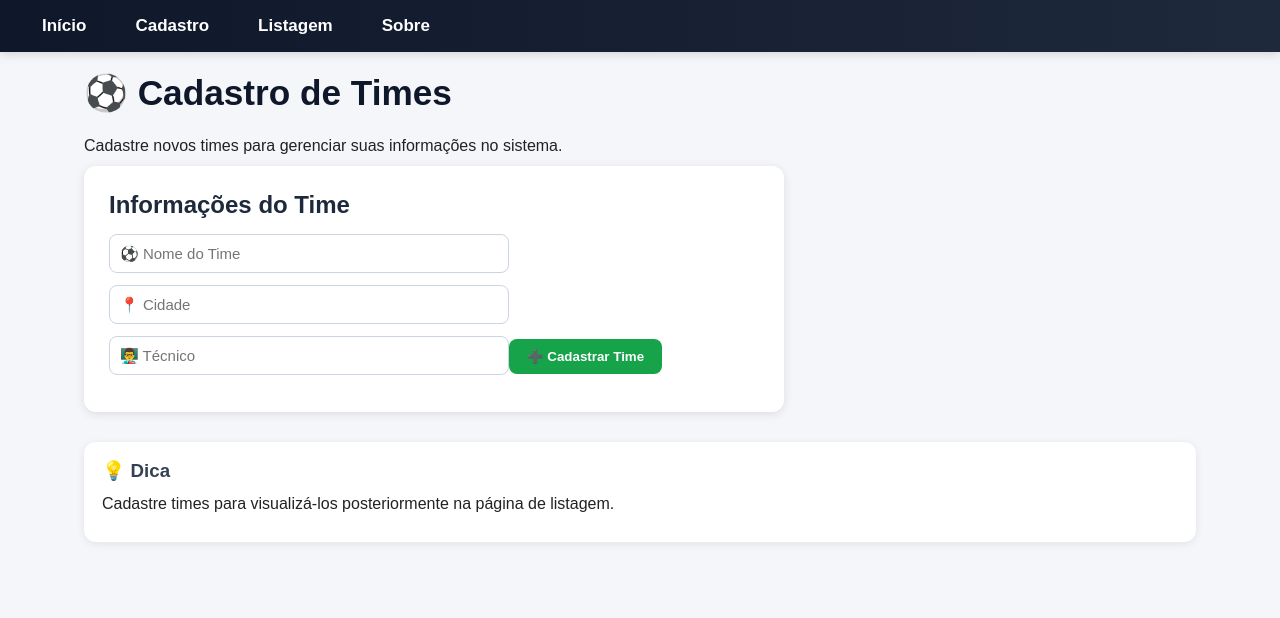
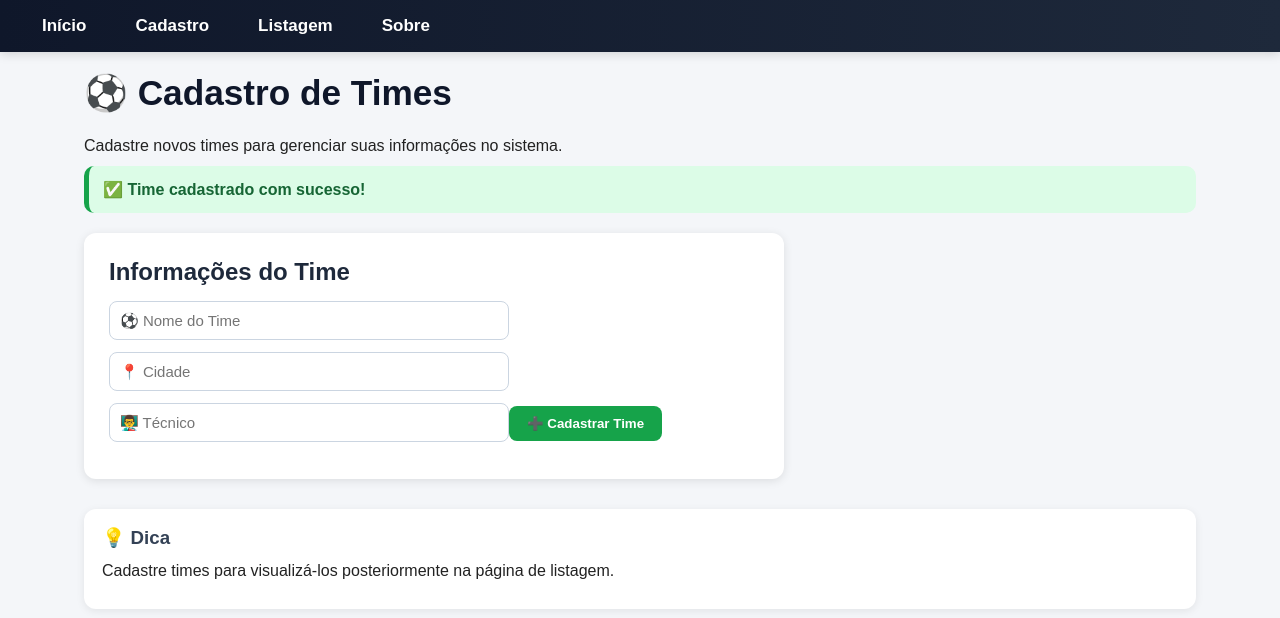
Before and after one commit to jhonata295/trabalho-frontend, a React (Vite) app in the folder trabalho-frontend/: page /cadastro in a window 1280 px wide. Both pictures are taken after typing "Sample", "Sample", "Sample" into the empty fields and a click on the button "➕ Cadastrar Time". Shown: the top 618 px of the page. Built offline with nearby package versions, Linux system fonts and the light colour scheme.

Commit message:
refactor: melhorar feedback visual e experiencia do usuario

```diff
--- a/trabalho-frontend/src/pages/Cadastro.jsx
+++ b/trabalho-frontend/src/pages/Cadastro.jsx
@@ -8,16 +8,23 @@ function Cadastro() {
   const [cidade, setCidade] = useState("");
   const [tecnico, setTecnico] = useState("");
 
+  const [mensagem, setMensagem] = useState("");
+  const [tipoMensagem, setTipoMensagem] = useState("");
+
   const handleSubmit = (e) => {
     e.preventDefault();
 
     if (!nome || !cidade || !tecnico) {
-      alert("Preencha todos os campos");
+      setMensagem("⚠️ Preencha todos os campos obrigatórios.");
+      setTipoMensagem("erro");
       return;
     }
 
     if (nome.length < 3) {
-      alert("Nome deve ter no mínimo 3 caracteres");
+      setMensagem(
+        "⚠️ O nome do time deve possuir no mínimo 3 caracteres."
+      );
+      setTipoMensagem("erro");
       return;
     }
 
@@ -28,11 +35,16 @@ function Cadastro() {
       tecnico,
     });
 
-    alert("✅ Time cadastrado com sucesso!");
+    setMensagem("✅ Time cadastrado com sucesso!");
+    setTipoMensagem("sucesso");
 
     setNome("");
     setCidade("");
     setTecnico("");
+
+    setTimeout(() => {
+      setMensagem("");
+    }, 3000);
   };
 
   return (
@@ -42,6 +54,12 @@ function Cadastro() {
       <p>
         Cadastre novos times para gerenciar suas informações no sistema.
       </p>
+
+      {mensagem && (
+        <div className={`mensagem ${tipoMensagem}`}>
+          {mensagem}
+        </div>
+      )}
 
       <form onSubmit={handleSubmit}>
         <h2>Informações do Time</h2>
--- a/trabalho-frontend/src/styles/global.css
+++ b/trabalho-frontend/src/styles/global.css
@@ -156,3 +156,35 @@ img {
     flex-direction: column;
   }
 }
+
+.mensagem {
+  padding: 14px;
+  border-radius: 10px;
+  margin-bottom: 20px;
+  font-weight: bold;
+  animation: aparecer 0.3s ease;
+}
+
+.sucesso {
+  background-color: #dcfce7;
+  color: #166534;
+  border-left: 5px solid #16a34a;
+}
+
+.erro {
+  background-color: #fee2e2;
+  color: #991b1b;
+  border-left: 5px solid #dc2626;
+}
+
+@keyframes aparecer {
+  from {
+    opacity: 0;
+    transform: translateY(-10px);
+  }
+
+  to {
+    opacity: 1;
+    transform: translateY(0);
+  }
+}
```
